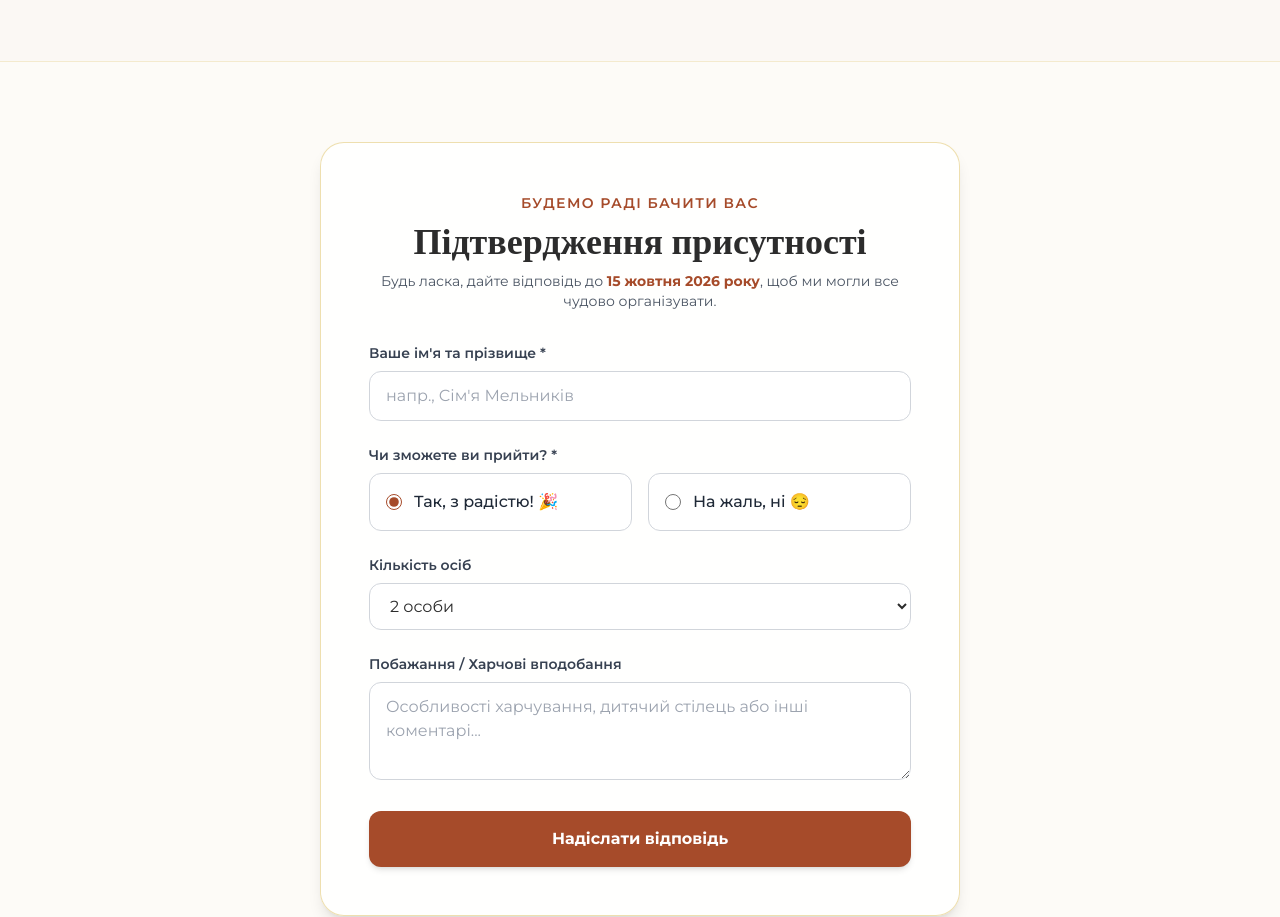
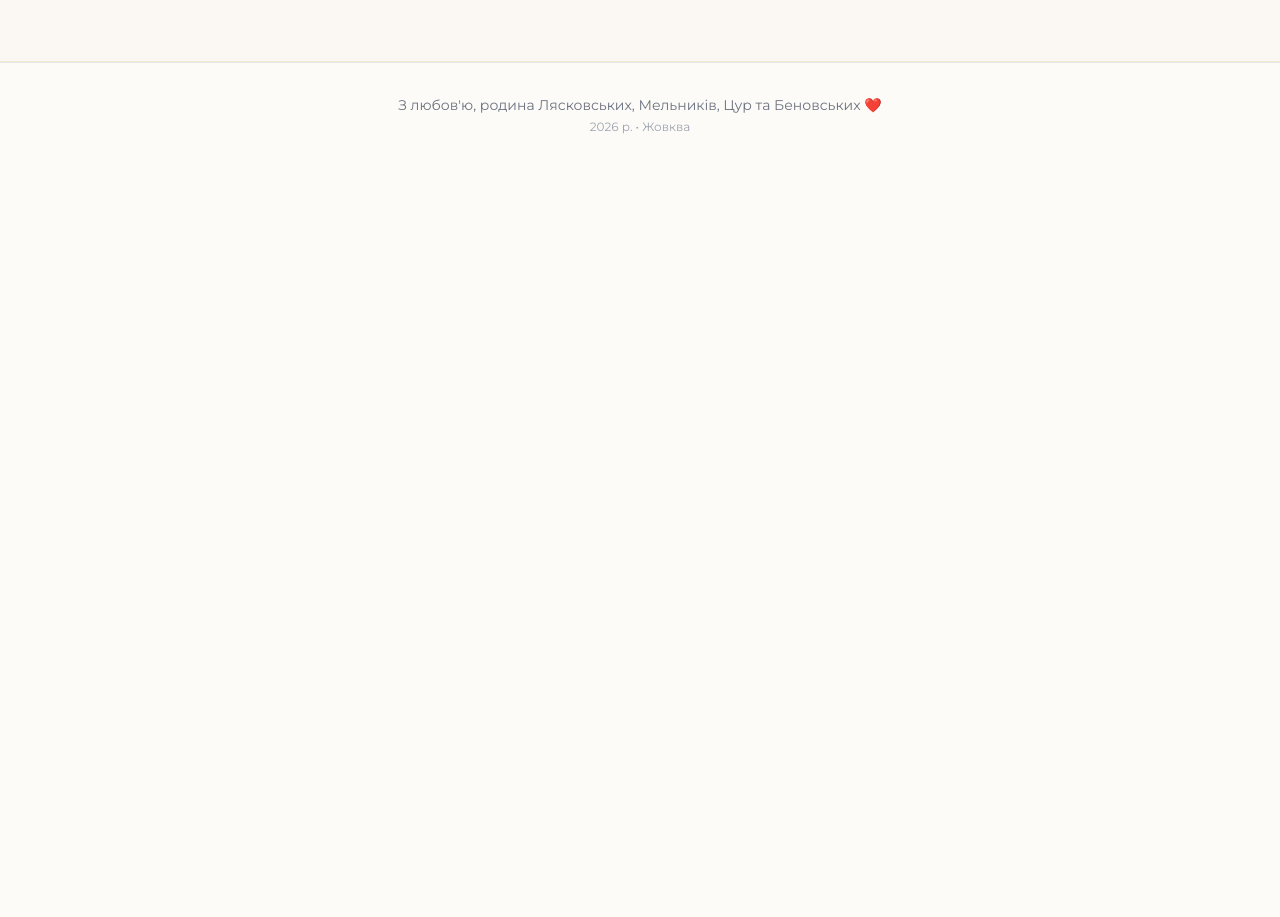
Before and after one commit to nad22-cell/lyaskovski-melnyk-family, a plain HTML site: page index.html in a window 1280 px wide. Shown: the part 3100-4017 px from the top of the page. After the commit the page ends 3267 px from the top, so only its background shows below. Drawn offline with nearby package versions, Linux system fonts and the light colour scheme.

Commit message:
Update index.html

```diff
--- a/index.html
+++ b/index.html
@@ -336,70 +336,7 @@
         </div>
     </section>
 
-    <!-- RSVP Section -->
-    <section id="rsvp" class="py-20 px-4 max-w-2xl mx-auto">
-        <div class="glass-card p-8 sm:p-12 rounded-3xl shadow-lg border border-gold/40 relative">
 
-            <div class="text-center mb-8">
-                <span class="text-terracotta font-semibold text-sm uppercase tracking-widest">Будемо раді бачити вас</span>
-                <h2 class="font-serif text-3xl sm:text-4xl font-bold text-charcoal my-2">Підтвердження присутності</h2>
-                <p class="text-gray-600 text-sm">Будь ласка, дайте відповідь до <strong class="text-terracotta">15 жовтня 2026 року</strong>, щоб ми могли все чудово організувати.</p>
-            </div>
-
-            <form id="rsvpForm" onsubmit="handleRSVP(event)" class="space-y-6">
-                <div>
-                    <label class="block text-sm font-semibold text-gray-700 mb-2">Ваше ім'я та прізвище *</label>
-                    <input type="text" required placeholder="напр., Сім'я Мельників" class="w-full px-4 py-3 rounded-xl border border-gray-300 focus:ring-2 focus:ring-terracotta focus:border-transparent outline-none transition bg-white/80">
-                </div>
-
-                <div>
-                    <label class="block text-sm font-semibold text-gray-700 mb-2">Чи зможете ви прийти? *</label>
-                    <div class="grid grid-cols-2 gap-4">
-                        <label class="border border-gray-300 rounded-xl p-4 flex items-center gap-3 cursor-pointer hover:bg-cream transition bg-white">
-                            <input type="radio" name="attendance" value="yes" checked class="accent-terracotta w-4 h-4">
-                            <span class="font-medium text-gray-800">Так, з радістю! 🎉</span>
-                        </label>
-                        <label class="border border-gray-300 rounded-xl p-4 flex items-center gap-3 cursor-pointer hover:bg-cream transition bg-white">
-                            <input type="radio" name="attendance" value="no" class="accent-terracotta w-4 h-4">
-                            <span class="font-medium text-gray-800">На жаль, ні 😔</span>
-                        </label>
-                    </div>
-                </div>
-
-                <div>
-                    <label class="block text-sm font-semibold text-gray-700 mb-2">Кількість осіб</label>
-                    <select class="w-full px-4 py-3 rounded-xl border border-gray-300 focus:ring-2 focus:ring-terracotta focus:border-transparent outline-none transition bg-white/80">
-                        <option value="1">1 особа</option>
-                        <option value="2" selected>2 особи</option>
-                        <option value="3">3 особи</option>
-                        <option value="4+">4 і більше осіб</option>
-                    </select>
-                </div>
-
-                <div>
-                    <label class="block text-sm font-semibold text-gray-700 mb-2">Побажання / Харчові вподобання</label>
-                    <textarea rows="3" placeholder="Особливості харчування, дитячий стілець або інші коментарі..." class="w-full px-4 py-3 rounded-xl border border-gray-300 focus:ring-2 focus:ring-terracotta focus:border-transparent outline-none transition bg-white/80"></textarea>
-                </div>
-
-                <button type="submit" class="w-full bg-terracotta hover:bg-terracotta-dark text-white font-bold py-4 rounded-xl shadow-md hover:shadow-lg transition">
-                    Надіслати відповідь
-                </button>
-            </form>
-
-            <!-- Success Confirmation State (Hidden by default) -->
-            <div id="rsvpSuccess" class="hidden text-center py-8 space-y-4">
-                <div class="w-16 h-16 bg-emerald/10 text-emerald rounded-full flex items-center justify-center mx-auto text-3xl">
-                    <i class="fa-solid fa-circle-check"></i>
-                </div>
-                <h3 class="font-serif text-3xl font-bold text-charcoal">Дякуємо за вашу відповідь!</h3>
-                <p class="text-gray-600 max-w-md mx-auto">
-                    Ми зберегли вашу інформацію. Чекаємо нетерпляче на зустріч з вами 22 листопада! ❤️
-                </p>
-                <button onclick="resetRSVP()" class="text-xs text-gray-400 underline hover:text-gray-600">Надіслати ще одну відповідь</button>
-            </div>
-
-        </div>
-    </section>
 
     <!-- Footer -->
     <footer class="py-8 text-center text-sm text-gray-500 border-t border-gray-200">
```
